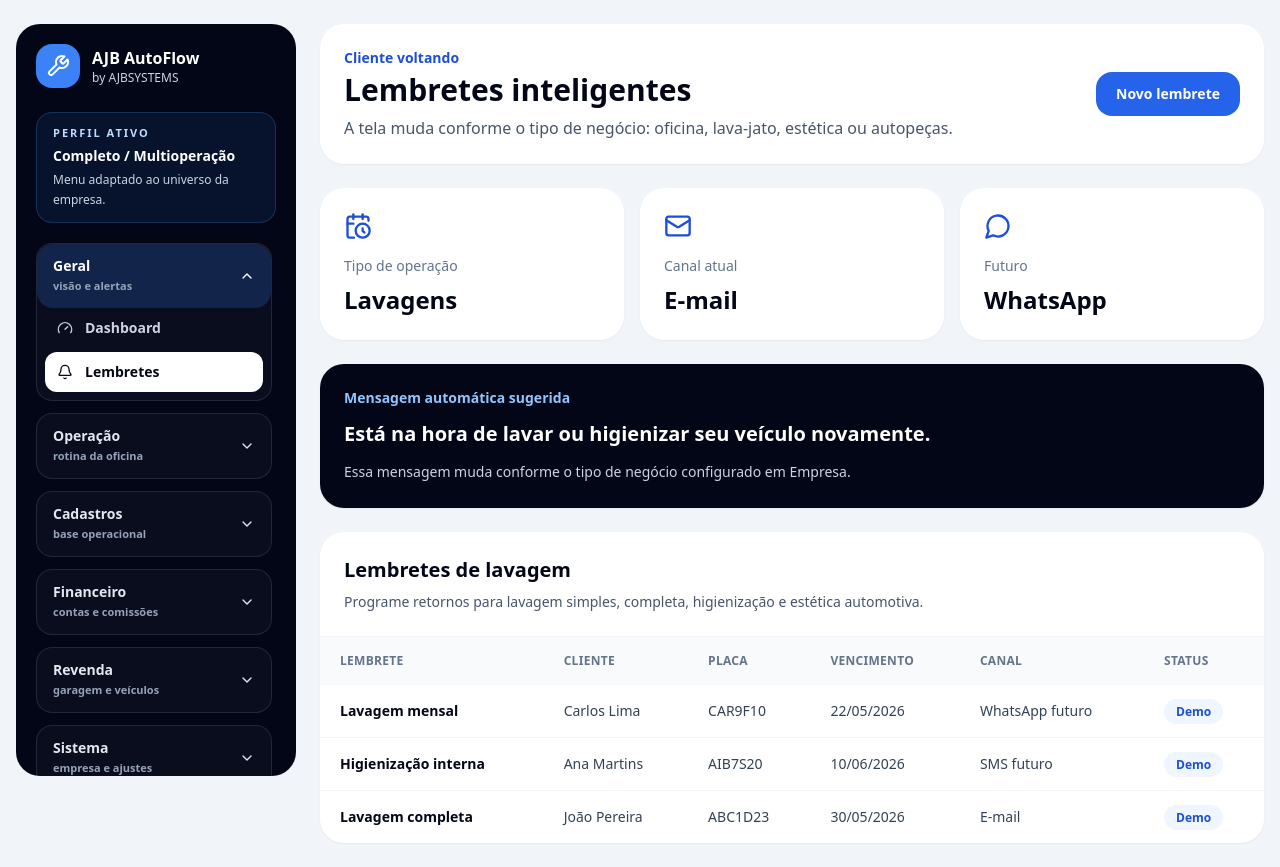
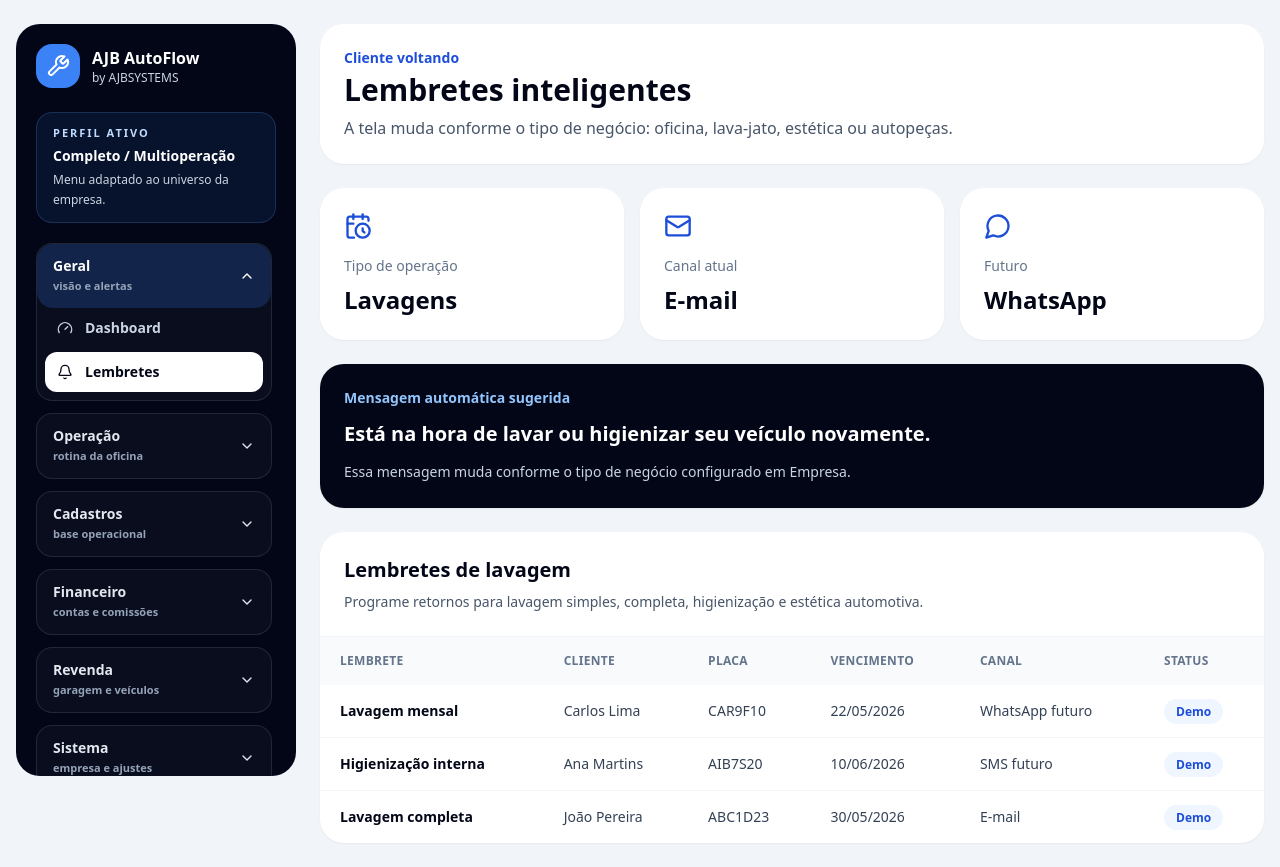
Before and after one commit to anjobrito/ajb-autoflow, a Next.js app: page /lembretes in a window 1280 px wide. Built offline with nearby package versions, Linux system fonts and the light colour scheme.

Commit message:
chore: remove reminder create route action from header

```diff
--- a/app/lembretes/page.tsx
+++ b/app/lembretes/page.tsx
@@ -9,8 +9,6 @@ export default function LembretesPage() {
         eyebrow="Cliente voltando"
         title="Lembretes inteligentes"
         description="A tela muda conforme o tipo de negócio: oficina, lava-jato, estética ou autopeças."
-        actionLabel="Novo lembrete"
-        actionHref="/lembretes/novo"
       />
       <RemindersClient />
     </AppShell>
```
